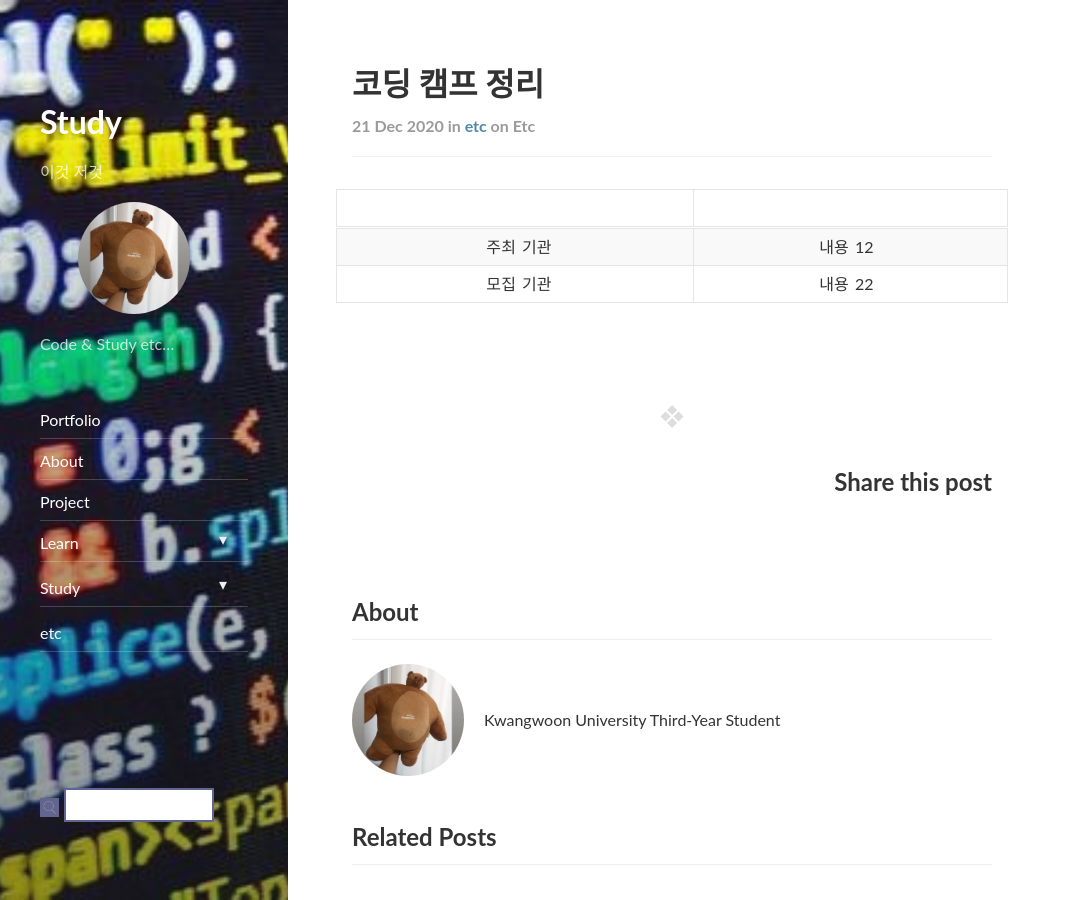
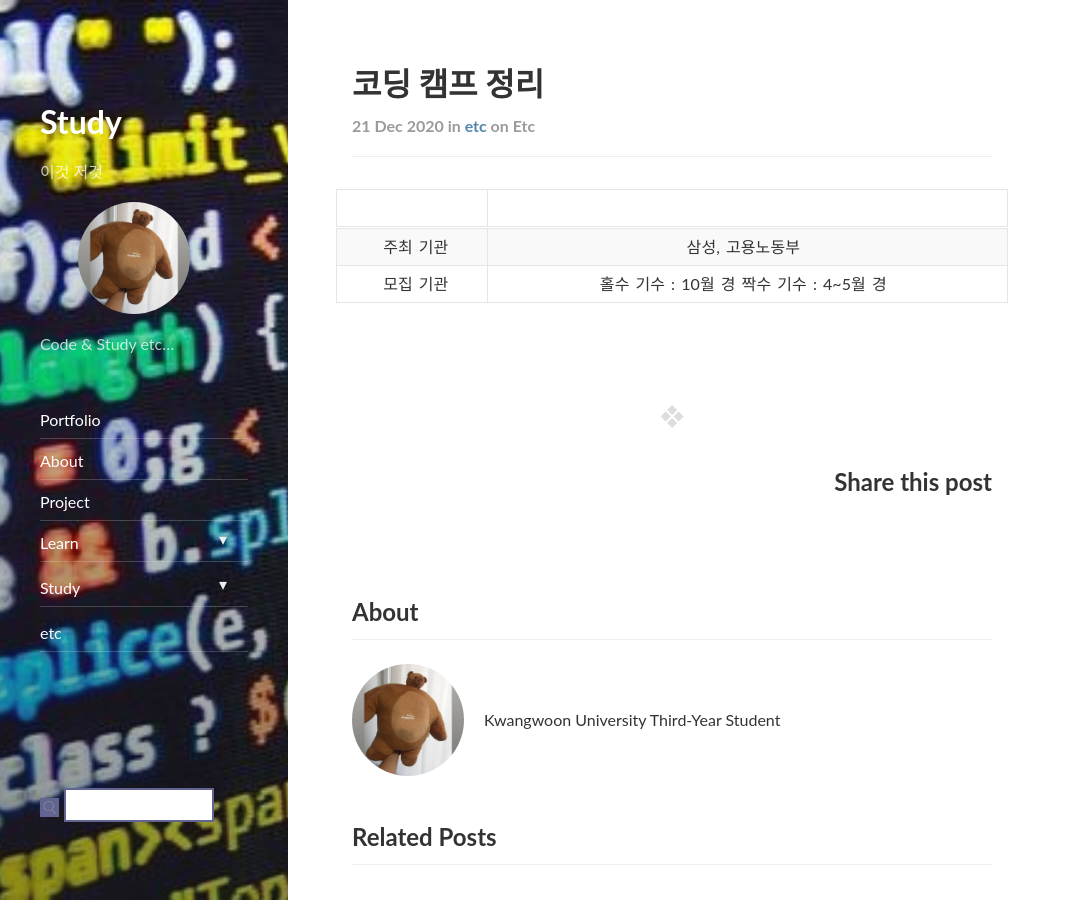
Before and after one commit to ekgus2222/ekgus2222.github.io, a Jekyll site: the page built from _posts/etc/2020-12-21-setting-start.md, in a window 1280 px wide and 900 px high. Shown: the whole window, without its empty margins (0-1071 px from the left). Built offline with Jekyll 4.4.1, drawn with Linux system fonts in a browser that asks for light colours; nearby versions of some CDN libraries; comment, search, counter and statistics services are not loaded.

Commit message:
Update 2020-12-21-setting-start.md

```diff
--- a/_posts/etc/2020-12-21-setting-start.md
+++ b/_posts/etc/2020-12-21-setting-start.md
@@ -11,5 +11,5 @@ comments: true
 
 |  |  |
 |:--------:|:--------:|
-| 주최 기관 | 내용 12 |
-| 모집 기관 | 내용 22 |
+| 주최 기관 | 삼성, 고용노동부 |
+| 모집 기관 | 홀수 기수 : 10월 경   짝수 기수 : 4~5월 경|
```
